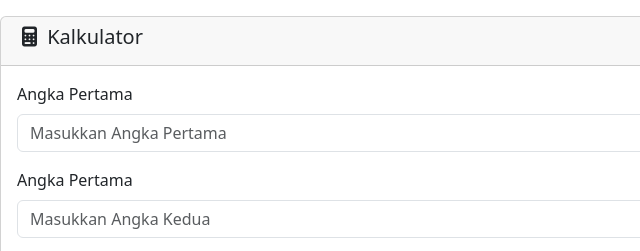
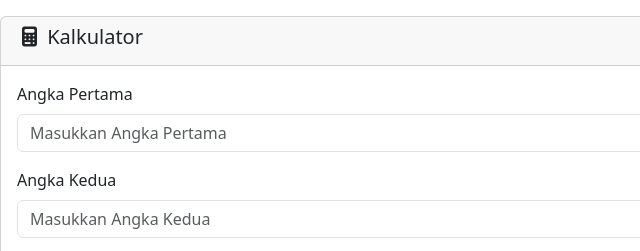
Before and after one commit to wikyproductions/acara3, a plain HTML site: page index.html in a window 1280 px wide. Shown: the top 251 px of the page, 0-640 px from the left. Drawn offline with nearby package versions, Linux system fonts and the light colour scheme.

Commit message:
perubahan label angak kedua

```diff
--- a/index.html
+++ b/index.html
@@ -24,7 +24,7 @@
                 <input type="number" class="form-control" id="angkapertama" placeholder="Masukkan Angka Pertama">
             </div>
             <div class="mb-3">
-                <label for="angkakedua" class="form-label">Angka Pertama</label>
+                <label for="angkakedua" class="form-label">Angka Kedua</label>
                 <input type="number" class="form-control" id="angkakedua" placeholder="Masukkan Angka Kedua">
             </div>
 
```
